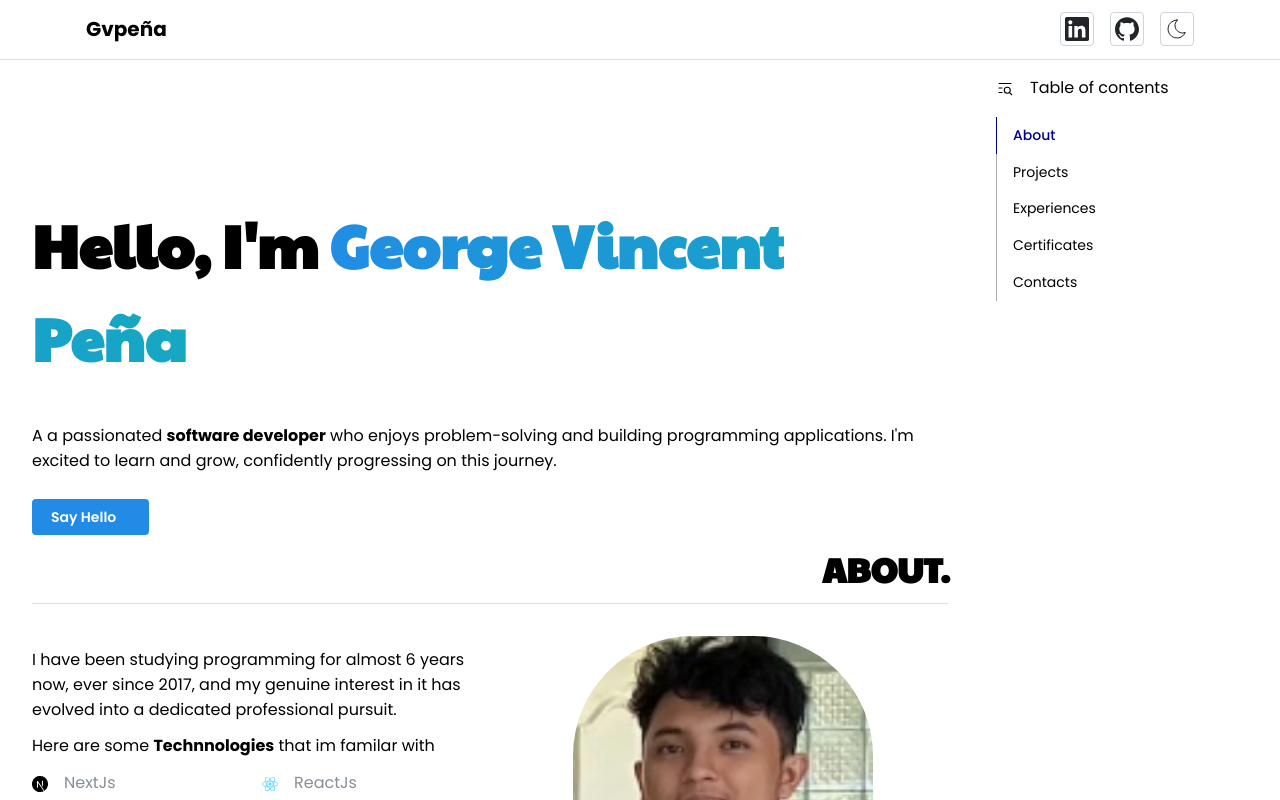
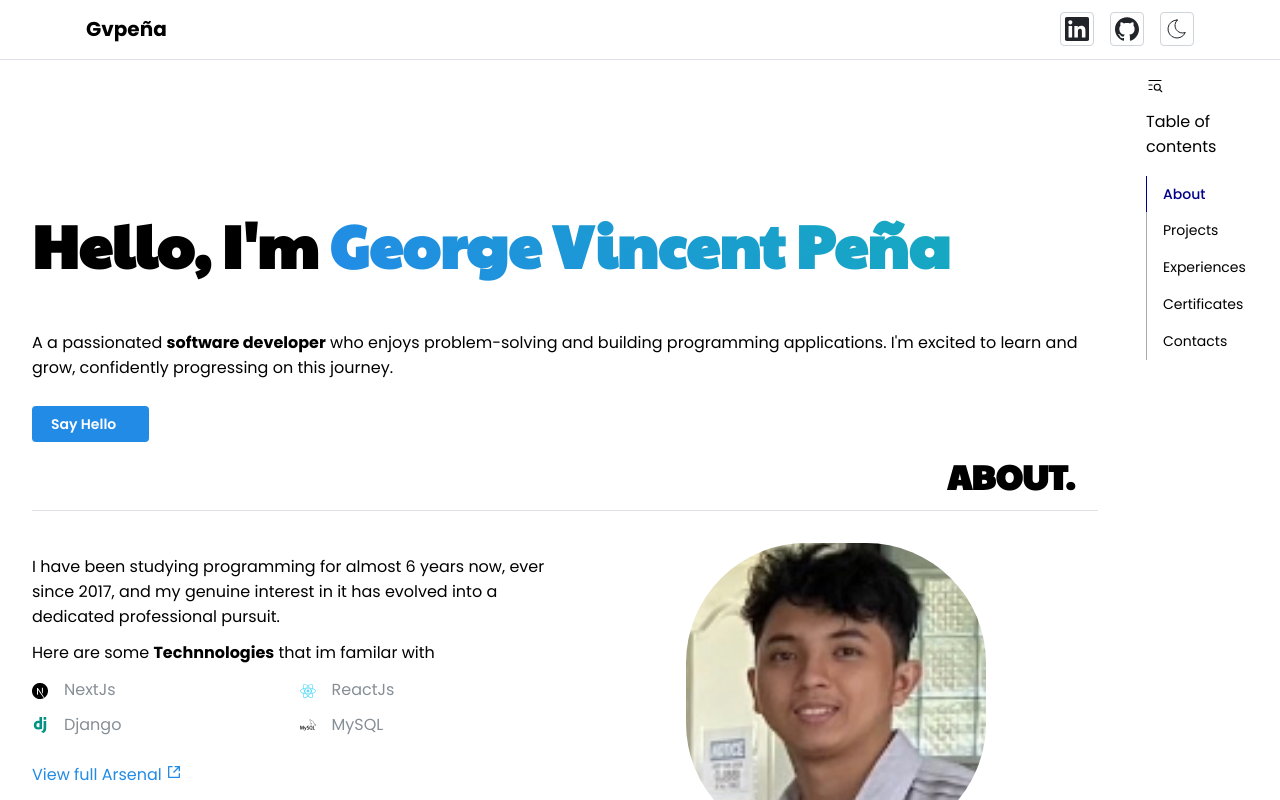
Before and after one commit to chatgvp/webportfolio, a Next.js app: page / in a window 1280 px wide. Shown: the top 800 px of the page. Built offline with nearby package versions, Linux system fonts and the light colour scheme; some icons are missing.

Commit message:
adjusted size

```diff
--- a/pages/_appShell.tsx
+++ b/pages/_appShell.tsx
@@ -146,7 +146,7 @@ export default function FullLayout() {
             <AppShell
                 header={{ height: 60 }}
                 aside={{
-                    width: 300,
+                    width: 150,
                     breakpoint: "md",
                     collapsed: { desktop: false, mobile: !opened },
                 }}
```
